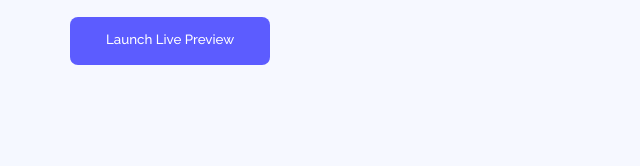
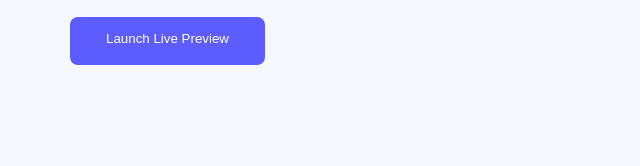
Before and after one commit to jannatulfardusnisha/my-first-web-assignment, a plain HTML site: page index.html in a window 1280 px wide. Shown: the part 956-1122 px from the top of the page, 0-640 px from the left. Drawn offline with Linux system fonts and the light colour scheme.

Commit message:
action Complete

```diff
--- a/styles/assignment.css
+++ b/styles/assignment.css
@@ -73,6 +73,7 @@
   color: #252432;
 }
 /* header section done */
+/* see it action complete */
 .main-body{
 background: #f5f8ff;
 
@@ -113,7 +114,7 @@ justify-content: center;
 gap: 10px;
 background-color: #5c5cff;
 transition: background-color 0.2s ease;
-font-family: Raleway;
+/* font-family: Raleway; */
 height: 48px;
 padding: 12px 36px;
 }
```
